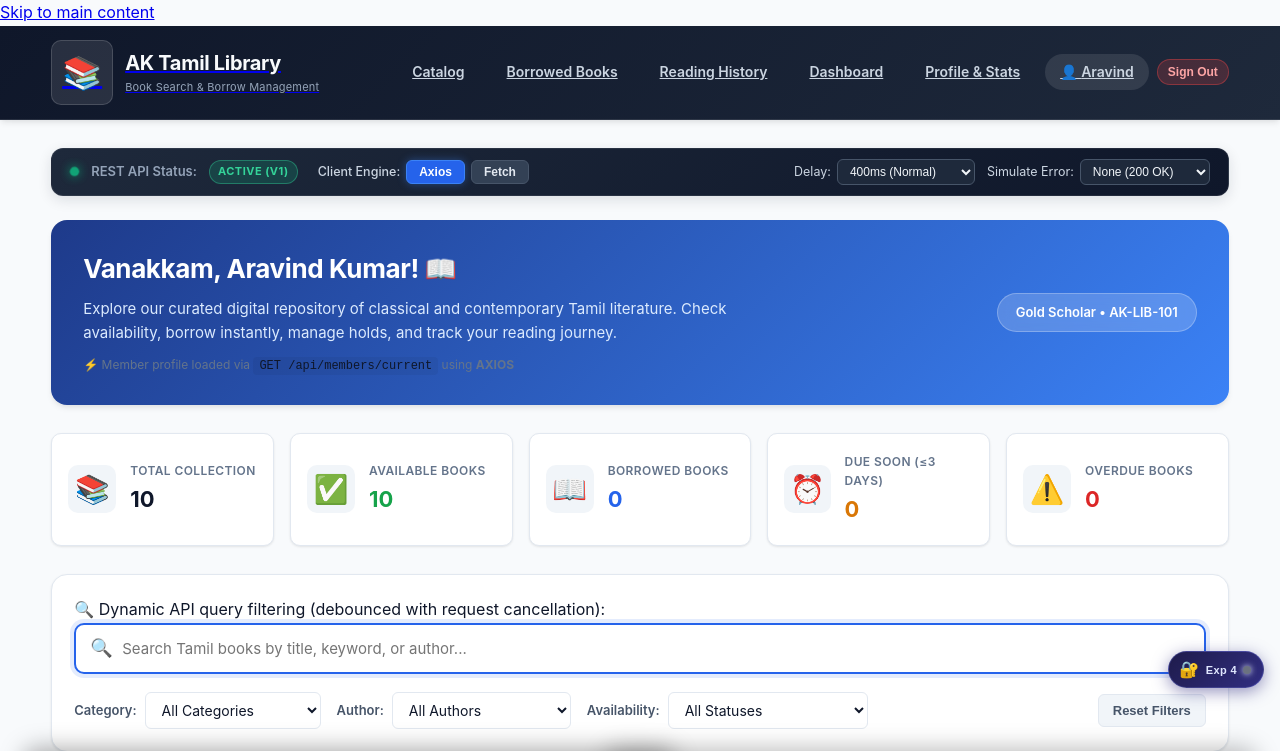
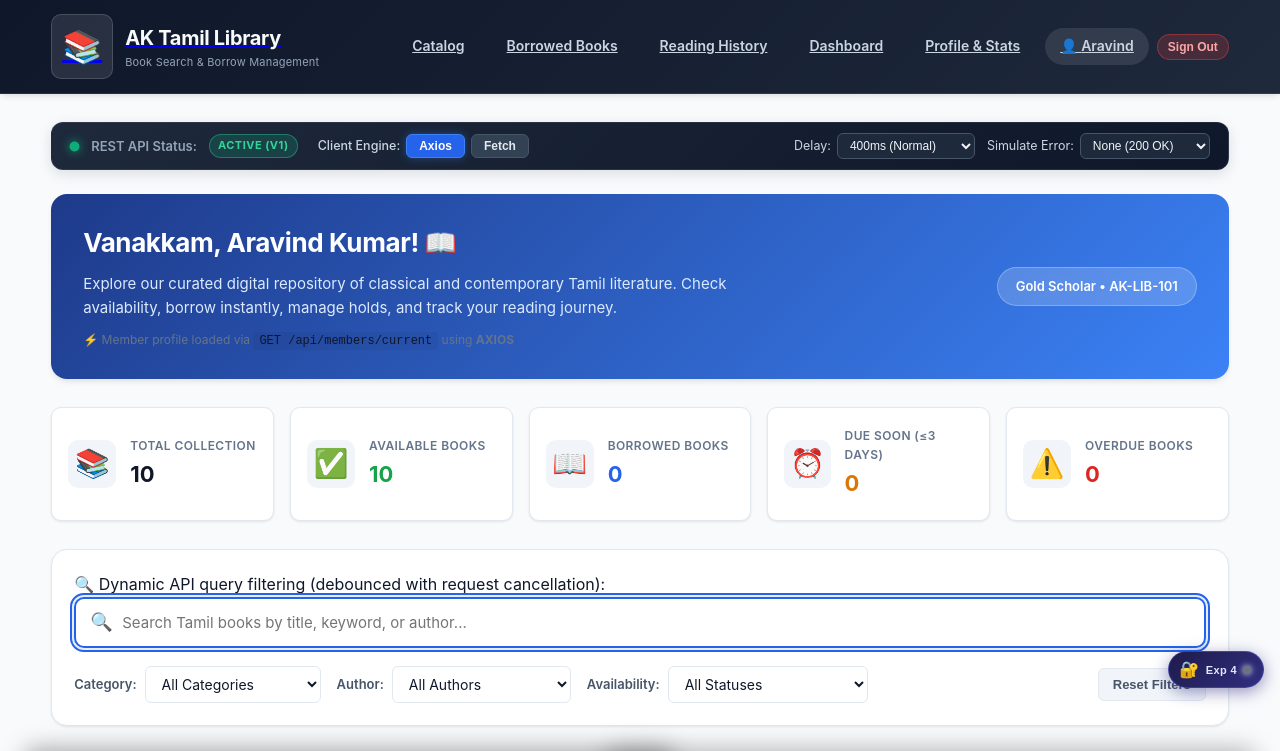
Before and after one commit to saravindkumar2008-tech/Library-Management, a React (Vite) app in the folder library-management/: page / in a window 1280 px wide. Shown: the top 751 px of the page. Built offline with nearby package versions, Linux system fonts and the light colour scheme.

Commit message:
Initial commit

```diff
--- a/library-management/src/App.css
+++ b/library-management/src/App.css
@@ -4241,3 +4241,63 @@ footer {
   line-height: 1.5;
 }
 .token-info-note code { color: #a5b4fc; background: rgba(129,140,248,0.1); padding: 1px 4px; border-radius: 3px; }
+
+/* ==========================================================================
+   Accessibility, PWA & Optimization Additions
+   ========================================================================== */
+
+/* Accessible Skip Link */
+.skip-to-content-link {
+  position: absolute;
+  top: -120px;
+  left: 20px;
+  background: #2563eb;
+  color: #ffffff;
+  padding: 10px 18px;
+  border-radius: 6px;
+  font-weight: 700;
+  font-size: 14px;
+  z-index: 10000;
+  text-decoration: none;
+  box-shadow: 0 4px 14px rgba(0, 0, 0, 0.25);
+  transition: top 0.2s cubic-bezier(0.16, 1, 0.3, 1);
+}
+.skip-to-content-link:focus {
+  top: 16px;
+  outline: 3px solid #f59e0b;
+  outline-offset: 2px;
+}
+
+/* High-contrast accessible focus outlines */
+:focus-visible {
+  outline: 2.5px solid #2563eb !important;
+  outline-offset: 2px !important;
+}
+
+/* Offline PWA Banner */
+.offline-status-banner {
+  background: linear-gradient(90deg, #b45309, #d97706);
+  color: #ffffff;
+  box-shadow: 0 2px 8px rgba(0, 0, 0, 0.15);
+  animation: slideDown 0.3s ease-out;
+}
+
+@keyframes slideDown {
+  from { transform: translateY(-100%); }
+  to { transform: translateY(0); }
+}
+
+/* Skeleton Shimmer Animation */
+@keyframes skeletonShimmer {
+  0% { background-position: 200% 0; }
+  100% { background-position: -200% 0; }
+}
+
+/* Book Cover Elevation and Transitions */
+.optimized-book-cover {
+  transition: transform 0.25s cubic-bezier(0.16, 1, 0.3, 1), box-shadow 0.25s ease;
+}
+.book-card:hover .optimized-book-cover {
+  transform: translateY(-4px) scale(1.02);
+  box-shadow: 0 10px 20px rgba(0, 0, 0, 0.22) !important;
+}
--- a/library-management/src/components/BookFormModal.jsx
+++ b/library-management/src/components/BookFormModal.jsx
@@ -1,6 +1,7 @@
 import React, { useState, useEffect } from "react";
 import Button from "./Button";
 import Input from "./Input";
+import { sanitizeObject } from "../utils/security";
 
 /**
  * BookFormModal Component
@@ -74,11 +75,12 @@ export function BookFormModal({ isOpen, onClose, onSubmit, initialBook = null, m
     setError(null);
 
     try {
+      const sanitized = sanitizeObject(formData);
       const payload = {
-        ...formData,
-        year: Number(formData.year) || new Date().getFullYear(),
-        rating: Number(formData.rating) || 4.5,
-        pages: Number(formData.pages) || 300
+        ...sanitized,
+        year: Number(sanitized.year) || new Date().getFullYear(),
+        rating: Number(sanitized.rating) || 4.5,
+        pages: Number(sanitized.pages) || 300
       };
 
       await onSubmit(payload);
--- a/library-management/src/components/DeleteConfirmModal.jsx
+++ b/library-management/src/components/DeleteConfirmModal.jsx
@@ -1,13 +1,23 @@
-import React, { useState } from "react";
+import React, { useState, useEffect } from "react";
 import Button from "./Button";
 
 /**
  * DeleteConfirmModal Component
  * Confirmation dialog before permanently deleting a book via HTTP DELETE.
- * Satisfies Experiment 3 Requirements d, f.
+ * Enhanced with keyboard navigation (Escape key), ARIA dialog attributes, and focus control.
+ * Satisfies Experiment 3 Requirements d, f & Accessibility standards.
  */
 export function DeleteConfirmModal({ isOpen, onClose, onConfirm, book }) {
   const [loading, setLoading] = useState(false);
+
+  useEffect(() => {
+    if (!isOpen) return;
+    const handleKeyDown = (e) => {
+      if (e.key === "Escape") onClose();
+    };
+    window.addEventListener("keydown", handleKeyDown);
+    return () => window.removeEventListener("keydown", handleKeyDown);
+  }, [isOpen, onClose]);
 
   if (!isOpen || !book) return null;
 
@@ -24,24 +34,32 @@ export function DeleteConfirmModal({ isOpen, onClose, onConfirm, book }) {
   };
 
   return (
-    <div className="modal-backdrop" onClick={onClose}>
-      <div className="modal-container delete-confirm-modal" onClick={(e) => e.stopPropagation()}>
+    <div className="modal-backdrop" onClick={onClose} role="presentation">
+      <div
+        className="modal-container delete-confirm-modal"
+        onClick={(e) => e.stopPropagation()}
+        role="dialog"
+        aria-modal="true"
+        aria-labelledby="delete-dialog-title"
+        aria-describedby="delete-dialog-desc"
+      >
         <div className="delete-modal-content" style={{ textAlign: "center", padding: "24px 16px" }}>
-          <div className="delete-warning-icon" style={{ fontSize: "48px", marginBottom: "16px" }}>
+          <div className="delete-warning-icon" style={{ fontSize: "48px", marginBottom: "16px" }} aria-hidden="true">
             🗑️
           </div>
 
-          <h2 style={{ fontSize: "20px", marginBottom: "8px", color: "var(--text-main)" }}>
+          <h2 id="delete-dialog-title" style={{ fontSize: "20px", marginBottom: "8px", color: "var(--text-main)" }}>
             Delete Book from Library?
           </h2>
 
-          <p style={{ color: "var(--text-muted)", fontSize: "14px", marginBottom: "16px", lineHeight: "1.5" }}>
+          <p id="delete-dialog-desc" style={{ color: "var(--text-muted)", fontSize: "14px", marginBottom: "16px", lineHeight: "1.5" }}>
             Are you sure you want to permanently delete <strong>"{book.title}"</strong> by{" "}
             <strong>{book.author}</strong>?
           </p>
 
           <div
             className="api-delete-callout"
+            role="note"
             style={{
               background: "#fef2f2",
               border: "1px solid #fecaca",
@@ -60,6 +78,7 @@ export function DeleteConfirmModal({ isOpen, onClose, onConfirm, book }) {
               variant="secondary"
               onClick={onClose}
               disabled={loading}
+              aria-label="Cancel deletion"
             >
               Cancel
             </Button>
@@ -68,6 +87,7 @@ export function DeleteConfirmModal({ isOpen, onClose, onConfirm, book }) {
               onClick={handleConfirmDelete}
               loading={loading}
               icon="🗑️"
+              aria-label={`Confirm delete of ${book.title}`}
             >
               {loading ? "Deleting..." : "Confirm Delete (DELETE)"}
             </Button>
--- a/library-management/src/components/Header.jsx
+++ b/library-management/src/components/Header.jsx
@@ -22,11 +22,11 @@ function Header() {
   };
 
   return (
-    <header className="header">
+    <header className="header" role="banner">
       <div className="header-container">
         {/* b) Use Link component to navigate to Home without reloading */}
-        <Link to="/" className="logo-brand">
-          <span className="logo-icon">📚</span>
+        <Link to="/" className="logo-brand" aria-label="AK Tamil Library - Return to Home">
+          <span className="logo-icon" aria-hidden="true">📚</span>
           <div className="logo-text">
             <span className="brand-name">AK Tamil Library</span>
             <span className="brand-sub">Book Search & Borrow Management</span>
@@ -34,7 +34,7 @@ function Header() {
         </Link>
 
         {/* b) Use NavLink components to navigate between pages with active state */}
-        <nav className="nav-links">
+        <nav className="nav-links" aria-label="Primary site navigation">
           <NavLink
             to="/books"
             className={({ isActive }) =>
```
